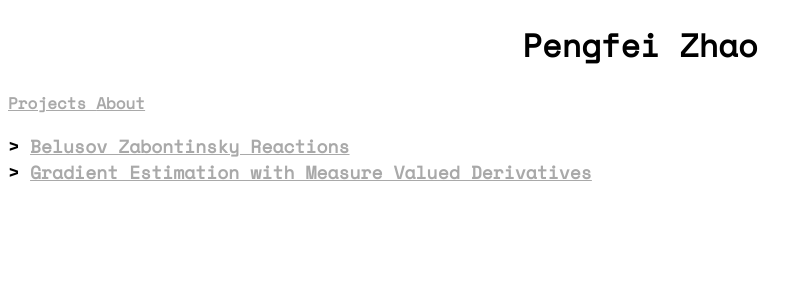
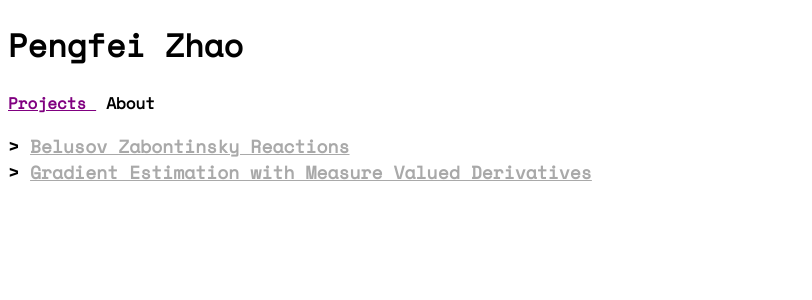
Before and after one commit to pzdkn/pzdkn.github.io, a Jekyll site: the page built from index.html, in a window 1280 px wide. Shown: the top 300 px of the page, without its empty margins (0-812 px from the left). Built offline with Jekyll 4.4.1, drawn with Linux system fonts in a browser that asks for light colours; some web fonts are replaced.

Commit message:
sexy fixes

```diff
--- a/_includes/navigation.html
+++ b/_includes/navigation.html
@@ -1,5 +1,9 @@
 <nav>
   {% for item in site.data.navigation %}
-    <a href="{{ item.link }}"> {{ item.name }} </a>
+    {% if item.link == page.url %}
+      <a href="{{ item.link }}" class="nav-link-active"> {{ item.name }} </a>
+    {% else %}
+      <a href="{{ item.link }}" class="nav-link"> {{ item.name }} </a>
+    {% endif %}
   {% endfor %}
 </nav>
--- a/_sass/main.scss
+++ b/_sass/main.scss
@@ -9,7 +9,7 @@ a {
 }
 
 h1 {
-    text-align: center;
+    text-align: left;
 }
 
 ul {
@@ -36,3 +36,16 @@ ul li:before {
 .projectContent {
   text-align: center;
 }
+
+// For navigation items
+.nav-link {
+  color: #000000;
+  text-decoration: none;
+  margin-right: 10px;
+  }
+
+.nav-link-active {
+  color: purple;
+  text-decoration:underline;
+  margin-right: 10px;
+}
```
Also changed, not shown: README.md.
